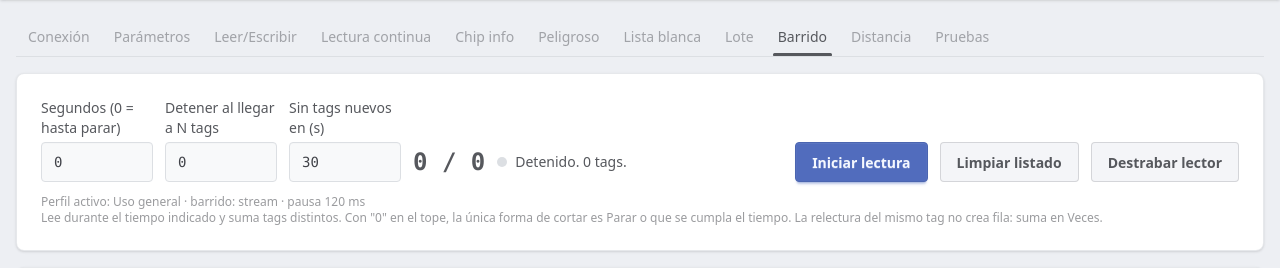
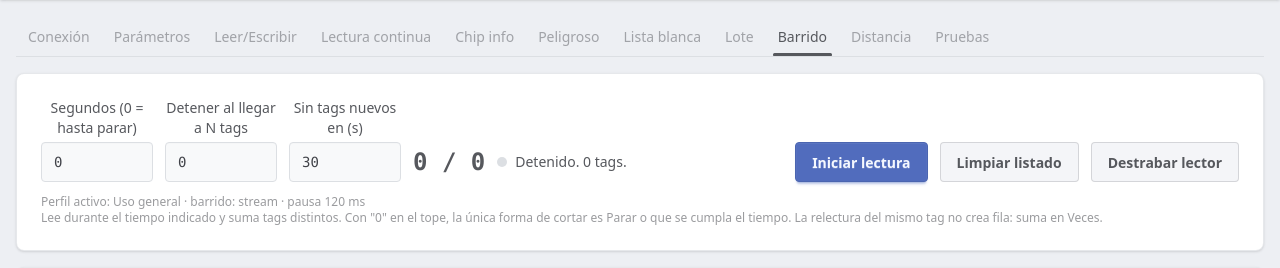
Before and after one commit to Jeanjo1310/RU5600-usb-app, a Flask app: page /barrido in a window 1280 px wide. Shown: the part 64-332 px from the top of the page. Run offline with Flask 3, Linux system fonts and the light colour scheme; data that the repository does not hold is empty; style sheets or scripts are compiled from the project's sources.

Commit message:
style(web): labels de los inputs del Barrido centrados

```diff
--- a/web/templates/barrido.html
+++ b/web/templates/barrido.html
@@ -4,19 +4,19 @@
 <div class="card bg-base-100 shadow-sm p-6 mb-4">
   <div class="flex flex-wrap items-end gap-3 mb-2">
     <div class="w-28">
-      <label class="block mb-1 text-sm font-medium" for="seconds">Segundos (0 = hasta parar)</label>
+      <label class="block mb-1 text-sm font-medium text-center" for="seconds">Segundos (0 = hasta parar)</label>
       <input id="seconds" type="number" value="0" min="0" class="input input-bordered w-full">
     </div>
     <div class="w-28">
-      <label class="block mb-1 text-sm font-medium" for="target">Detener al llegar a N tags</label>
+      <label class="block mb-1 text-sm font-medium text-center" for="target">Detener al llegar a N tags</label>
       <input id="target" type="number" value="0" min="0" class="input input-bordered w-full">
     </div>
     <div class="w-28">
-      <label class="block mb-1 text-sm font-medium" for="stall" title="Si pasa este tiempo sin tags nuevos, la corrida corta sola">Sin tags nuevos en (s)</label>
+      <label class="block mb-1 text-sm font-medium text-center" for="stall" title="Si pasa este tiempo sin tags nuevos, la corrida corta sola">Sin tags nuevos en (s)</label>
       <input id="stall" type="number" value="30" min="5" max="600" class="input input-bordered w-full">
     </div>
     <div>
-      <div class="text-xs text-base-content/60 whitespace-nowrap leading-none mb-1"><span id="tagCount">0</span><span id="tagTarget"></span></div>
+      <div class="text-xs text-base-content/60 whitespace-nowrap leading-none mb-1 text-center"><span id="tagCount">0</span><span id="tagTarget"></span></div>
       <div id="tagFaltan" class="font-bold whitespace-nowrap" style="font-family: ui-monospace, SFMono-Regular, Menlo, Consolas, monospace; font-size: 1.5rem; line-height: 2.5rem;">—</div>
     </div>
     <div class="pb-2 flex-1 min-w-0">
```
